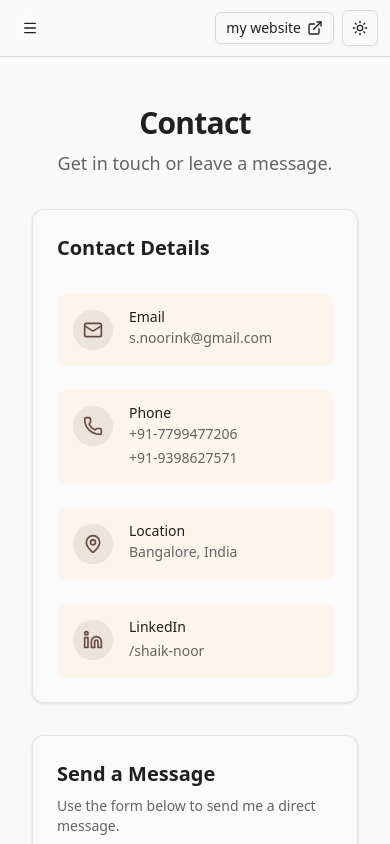
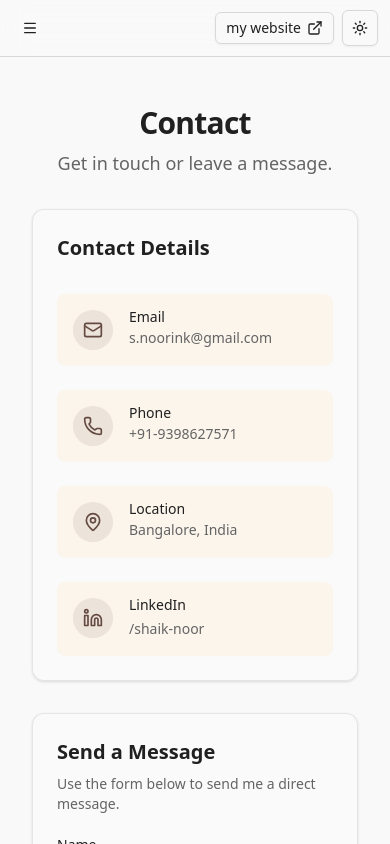
Before and after one commit to shaik-noor/resume, a Next.js app: page /contact in a window 390 px wide. Shown: the top 844 px of the page. Built offline with nearby package versions, Linux system fonts and the light colour scheme.

Commit message:
fix(contact): remove outdated phone number from contact page

```diff
--- a/app/contact/page.tsx
+++ b/app/contact/page.tsx
@@ -55,12 +55,7 @@
 								<div className="space-y-1">
 									<p className="text-sm font-medium leading-none">Phone</p>
 									<div className="flex flex-col gap-1">
-										<Link
-											href="tel:+917799477206"
-											className="text-sm text-muted-foreground hover:text-primary transition-colors"
-										>
-											+91-7799477206
-										</Link>
+
 										<Link
 											href="tel:+919398627571"
 											className="text-sm text-muted-foreground hover:text-primary transition-colors"
```
Also changed, not shown: 1 other file (tests, documents, lock files or other folders).
